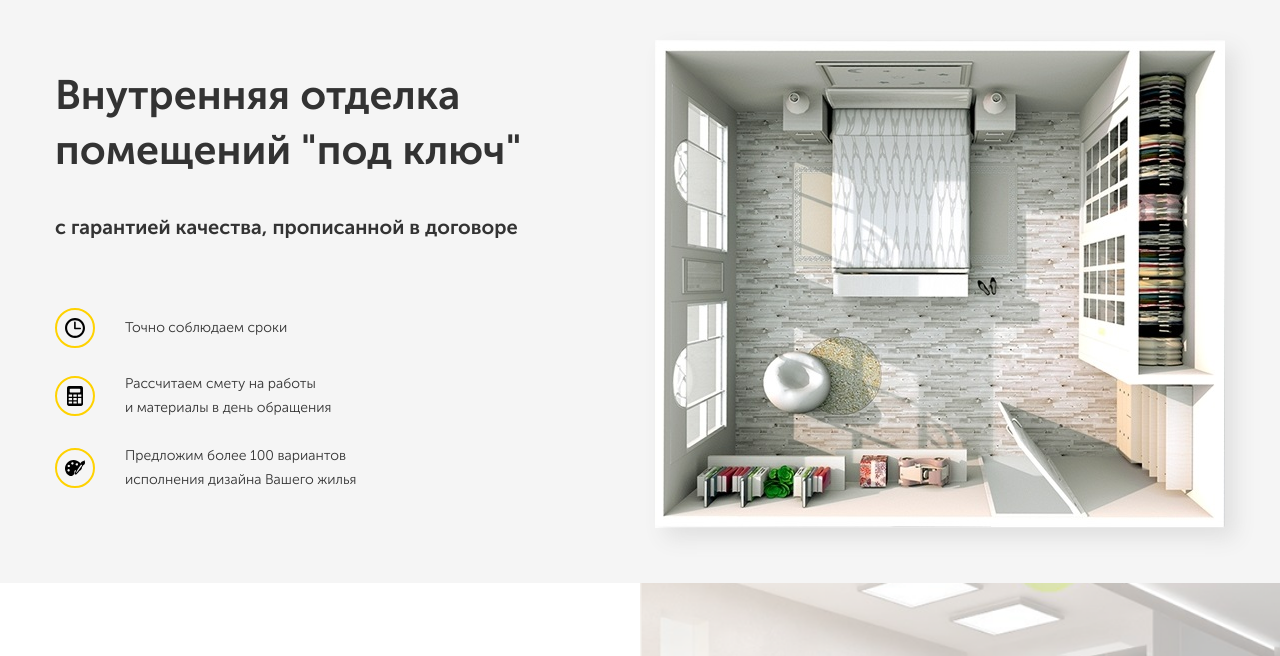
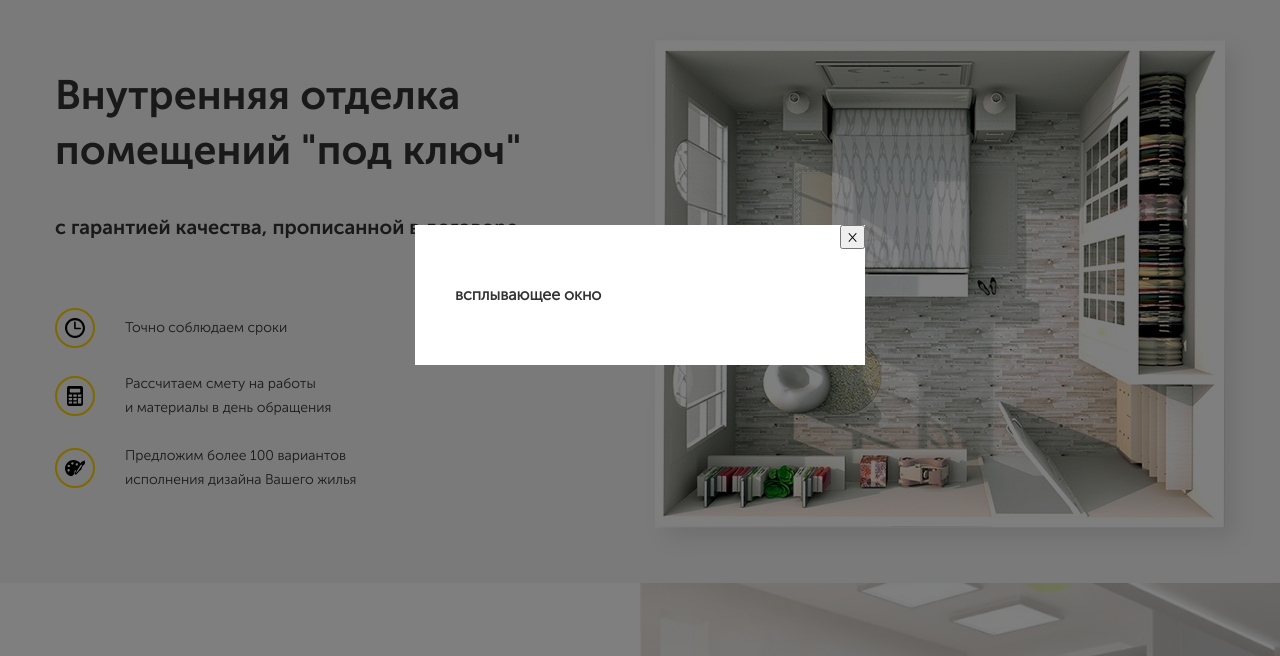
Before and after one commit to mit0787/repair, a plain HTML site: page src/index.html in a window 1280 px wide. Both pictures are taken after a click on the button "Перезвоните мне". Shown: the part 105-761 px from the top of the page. Drawn offline with Linux system fonts and the light colour scheme.

Commit message:
добавил всплывающее окно

```diff
--- a/src/index.html
+++ b/src/index.html
@@ -26,7 +26,7 @@
             <!-- /.navbar__phone -->
           </div>
           <!-- /.navbar__contacts -->
-          <button class="button navbar__button">Перезвоните мне</button>
+          <button class="button navbar__button" id="button">Перезвоните мне</button>
         </div>
         <!-- /.navbar__info -->
       </div>
@@ -117,6 +117,19 @@
     </section>
     <!-- /.offer -->
   </main>
+
+  <div class="modal" id="modal">
+    <div class="modal-dialog">
+      <button class="modal-dialog__close" id="close">&times;</button> <!-- /.modal-dialog__close -->
+      <h4 class="modal-dialog__title">всплывающее окно</h4>
+      <!-- /.modal-dialog__title -->
+    </div>
+    <!-- /.model-dialog -->
+  </div>
+  <!-- /.model -->
+
+  <script src="./js/main.js"></script>
+
 </body>
 
 </html>
--- /dev/null
+++ b/src/js/main.js
@@ -0,0 +1,17 @@
+var button = document.querySelector("#button")
+var modal = document.querySelector("#modal")
+var close = document.querySelector("#close")
+
+button.addEventListener("click", function() {
+  modal.classList.add("modal_active");
+});
+
+close.addEventListener("click", function() {
+  modal.classList.remove("modal_active");
+});
+
+function func() {
+  modal.classList.remove("modal_active");
+}
+
+setTimeout(func, 5000);
--- a/src/sass/_interface.sass
+++ b/src/sass/_interface.sass
@@ -26,6 +26,8 @@ img
   &:hover
     cursor: pointer
     background-color: lighten($primary-color, 10%)
+  &:focus
+    outline-style: none
 .input
   border: 1px solid $border-input
   padding: 20px 26px
--- a/src/sass/blocks/_hero.sass
+++ b/src/sass/blocks/_hero.sass
@@ -8,7 +8,6 @@
     flex-basis: 50%
     display: flex
     flex-direction: column
-
     &__title
       display: inline-block
       margin-bottom: 38px
--- /dev/null
+++ b/src/sass/blocks/_modal.sass
@@ -0,0 +1,22 @@
+.modal
+  position: fixed
+  display: none
+  left: 0
+  top: 0
+  width: 100%
+  height: 100%
+  background-color: rgba(#000, 0.5)
+  &_active
+    display: flex
+  &-dialog
+    position: relative
+    margin: auto
+    max-width: 450px
+    width: 90%
+    min-width: 200px
+    background-color: #fff
+    padding: 40px
+    &__close
+      position: absolute
+      top: 0
+      right: 0
--- a/src/sass/style.sass
+++ b/src/sass/style.sass
@@ -7,3 +7,5 @@
 @import "blocks/hero"
 //импорт блока offer
 @import "blocks/offer"
+//модальное окно
+@import "blocks/modal"
```
Also changed, not shown: src/css/style.css.
